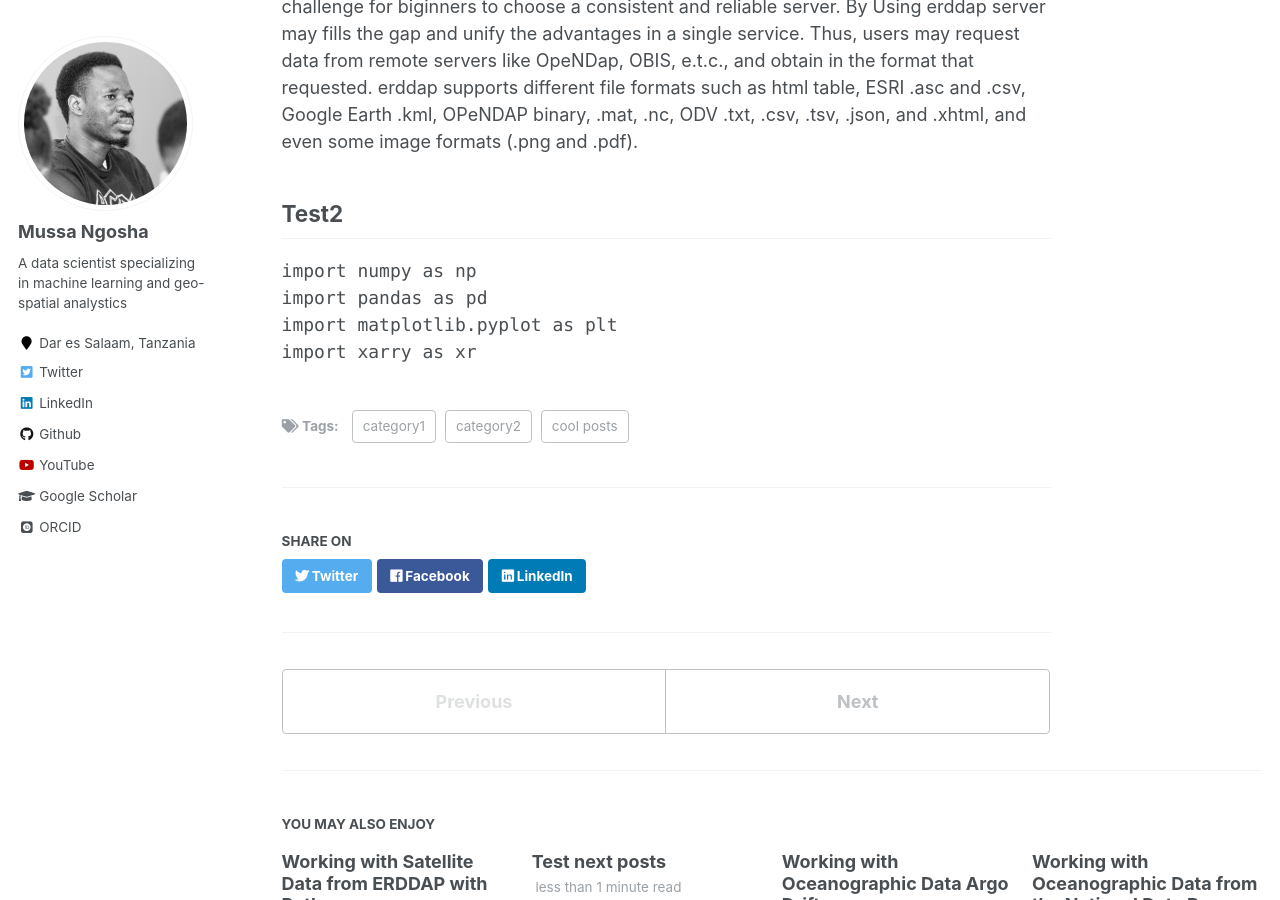
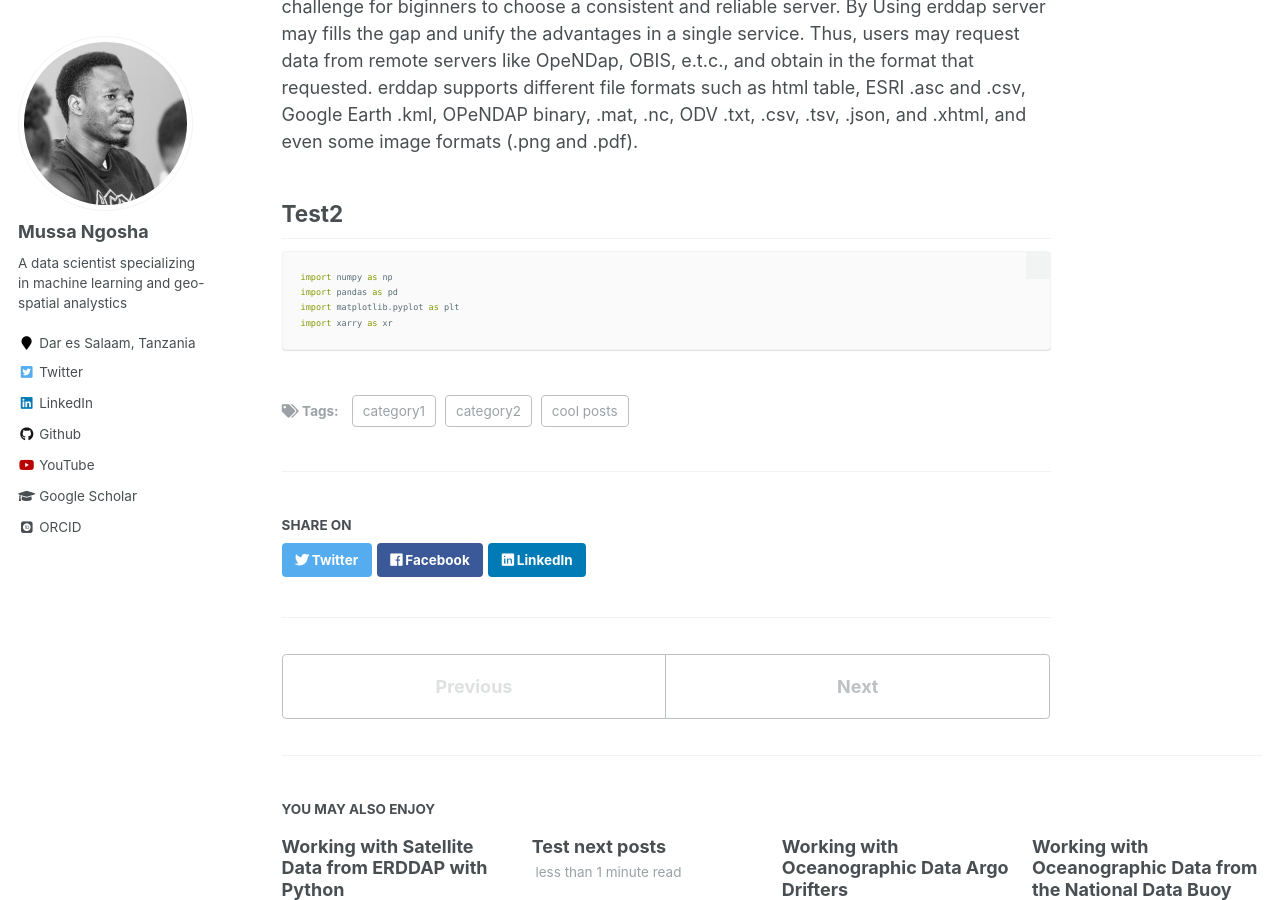
Before and after one commit to NgoshaJr/ngoshajr.github.io, a Jekyll site: the page built from _posts/2012-08-14-blog-post-1.md, in a window 1280 px wide and 900 px high, scrolled down 452 px. Built offline with Jekyll 4.4.1, drawn with Linux system fonts in a browser that asks for light colours; some web fonts are replaced.

Commit message:
Update 2012-08-14-blog-post-1.md

````diff
--- a/_posts/2012-08-14-blog-post-1.md
+++ b/_posts/2012-08-14-blog-post-1.md
@@ -14,7 +14,7 @@ There are many scientific data servers available in the world that provide satel
 
 ## Test2
 
-```Js
+```python
 import numpy as np
 import pandas as pd
 import matplotlib.pyplot as plt
````
